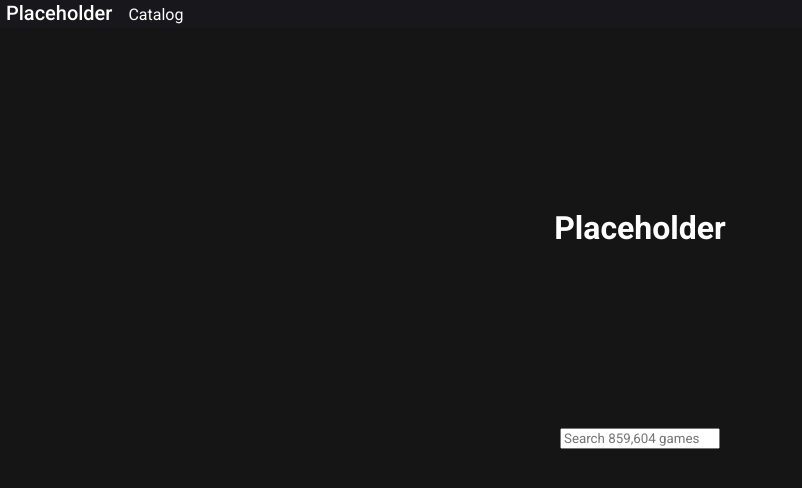
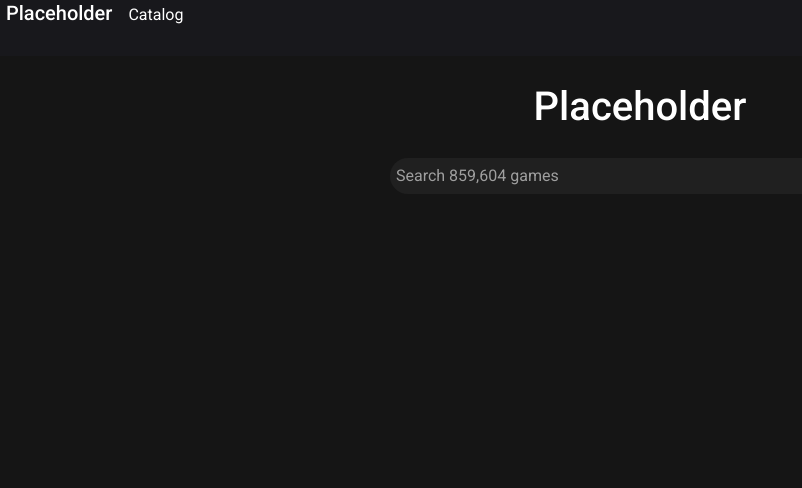
Before and after one commit to hqpham98/ajax-project, a plain HTML site: page index.html in a window 1280 px wide. Shown: the whole page, without its empty margins (0-802 px from the left). Drawn offline with Linux system fonts and the light colour scheme; a web font is replaced by a local one.

Commit message:
Added styling #1

```diff
--- a/css/layout.css
+++ b/css/layout.css
@@ -1,4 +1,5 @@
 /* .container {
+  height: calc(100vh - 56px);
 } */
 
 .row {
@@ -6,8 +7,6 @@
 }
 
 .title-row {
-  height: 50vh;
-
   /* min-height */
 }
 
--- a/css/styles.css
+++ b/css/styles.css
@@ -7,11 +7,13 @@ button:hover {
 }
 
 body {
+  position: relative;
   background-color: #151515;
 }
 
 .nav-bar {
   background-color: #18181c;
+  min-height: 56px;
 }
 
 .nav-bar button {
@@ -33,4 +35,31 @@ body {
 
 .home-title {
   color: white;
+  font-size: 40px;
+  font-weight: 500;
+  line-height: 48px;
 }
+
+.search-bar-wrapper {
+  width: 500px;
+  padding: 0;
+}
+
+#search-bar {
+  border-radius: 25px;
+  border: none;
+  background-color: #202020;
+  font-size: 16px;
+  line-height: 24px;
+  padding: 6px;
+  width: 100%;
+}
+
+#search-bar::placeholder {
+  color: #9f9f9f;
+}
+
+#search-bar:focus {
+  background-color: white;
+  outline: none;
+}
--- a/index.html
+++ b/index.html
@@ -35,8 +35,8 @@
         <!-- Search Bar -->
         <form>
           <div class="row search-bar-container">
-            <div class="column-full t-center">
-              <div class="search-bar">
+            <div class="column-full justify-center">
+              <div class="search-bar-wrapper">
                 <input
                   type="text"
                   id="search-bar"
```
